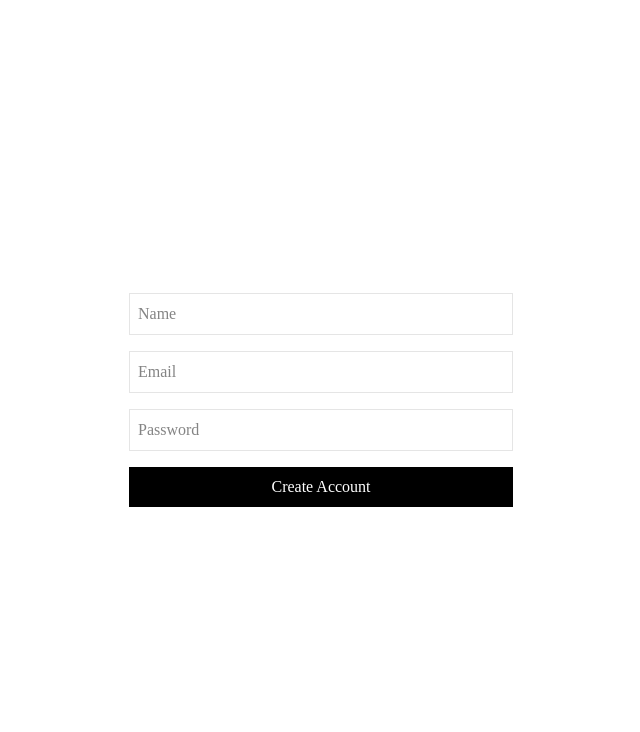
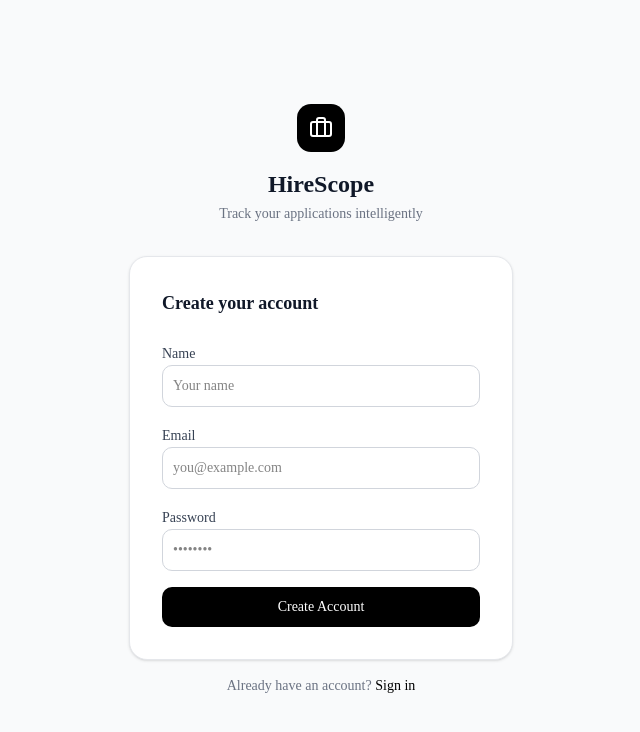
Before and after one commit to keerthana0403/hirescope, a Next.js app: page /signup in a window 1280 px wide. Shown: the top 732 px of the page, without its empty margins (319-959 px from the left). Built offline with nearby package versions, Linux system fonts and the light colour scheme.

Commit message:
feat: styled login and signup pages

```diff
--- a/app/(auth)/login/page.tsx
+++ b/app/(auth)/login/page.tsx
@@ -1,6 +1,8 @@
 import { LoginForm } from "@/components/auth/login-form";
 import { auth } from "@/lib/auth";
 import { redirect } from "next/navigation";
+import { Briefcase } from "lucide-react";
+import Link from "next/link";
 
 export default async function LoginPage() {
   const session = await auth();
@@ -8,9 +10,40 @@
   if (session?.user) {
     redirect("/dashboard");
   }
+
   return (
-    <div className="min-h-screen flex items-center justify-center">
-      <LoginForm />
+    <div className="min-h-screen flex items-center justify-center bg-gray-50">
+      <div className="w-full max-w-sm">
+        {/* Logo + Title */}
+        <div className="flex flex-col items-center mb-8">
+          <div className="bg-black rounded-xl p-3 mb-4">
+            <Briefcase className="text-white w-6 h-6" />
+          </div>
+          <h1 className="text-2xl font-bold text-gray-900">HireScope</h1>
+          <p className="text-sm text-gray-500 mt-1">
+            Track your applications intelligently
+          </p>
+        </div>
+
+        {/* Card */}
+        <div className="bg-white border border-gray-200 rounded-2xl p-8 shadow-sm">
+          <h2 className="text-lg font-semibold text-gray-900 mb-6">
+            Sign in to your account
+          </h2>
+          <LoginForm />
+        </div>
+
+        {/* Sign up link */}
+        <p className="text-center text-sm text-gray-500 mt-4">
+          Don't have an account?{" "}
+          <Link
+            href="/signup"
+            className="text-black font-medium hover:underline"
+          >
+            Create one
+          </Link>
+        </p>
+      </div>
     </div>
   );
 }
--- a/app/(auth)/signup/page.tsx
+++ b/app/(auth)/signup/page.tsx
@@ -1,9 +1,38 @@
 import { SignupForm } from "@/components/auth/signup-form";
+import { Briefcase } from "lucide-react";
+import Link from "next/link";
 
 export default function SignupPage() {
   return (
-    <div className="min-h-screen flex items-center justify-center">
-      <SignupForm />
+    <div className="min-h-screen flex items-center justify-center bg-gray-50">
+      <div className="w-full max-w-sm">
+        <div className="flex flex-col items-center mb-8">
+          <div className="bg-black rounded-xl p-3 mb-4">
+            <Briefcase className="text-white w-6 h-6" />
+          </div>
+          <h1 className="text-2xl font-bold text-gray-900">HireScope</h1>
+          <p className="text-sm text-gray-500 mt-1">
+            Track your applications intelligently
+          </p>
+        </div>
+
+        <div className="bg-white border border-gray-200 rounded-2xl p-8 shadow-sm">
+          <h2 className="text-lg font-semibold text-gray-900 mb-6">
+            Create your account
+          </h2>
+          <SignupForm />
+        </div>
+
+        <p className="text-center text-sm text-gray-500 mt-4">
+          Already have an account?{" "}
+          <Link
+            href="/login"
+            className="text-black font-medium hover:underline"
+          >
+            Sign in
+          </Link>
+        </p>
+      </div>
     </div>
   );
 }
--- a/components/auth/login-form.tsx
+++ b/components/auth/login-form.tsx
@@ -9,7 +9,6 @@
 
   async function handleSubmit(e: React.FormEvent<HTMLFormElement>) {
     e.preventDefault();
-
     setLoading(true);
     setError("");
 
@@ -32,29 +31,41 @@
   }
 
   return (
-    <form onSubmit={handleSubmit} className="w-full max-w-sm space-y-4">
+    <form onSubmit={handleSubmit} className="space-y-4">
+      <div className="space-y-1">
+        <label className="text-sm font-medium text-gray-700">Email</label>
         <input
           name="email"
           type="email"
-        placeholder="Email"
-        className="border p-2 w-full"
+          placeholder="you@example.com"
+          required
+          className="border border-gray-300 rounded-lg p-2.5 w-full text-sm focus:outline-none focus:ring-2 focus:ring-black focus:border-transparent"
         />
+      </div>
 
+      <div className="space-y-1">
+        <label className="text-sm font-medium text-gray-700">Password</label>
         <input
           name="password"
           type="password"
-        placeholder="Password"
-        className="border p-2 w-full"
+          placeholder="••••••••"
+          required
+          className="border border-gray-300 rounded-lg p-2.5 w-full text-sm focus:outline-none focus:ring-2 focus:ring-black focus:border-transparent"
         />
+      </div>
 
-      {error && <p className="text-red-500 text-sm">{error}</p>}
+      {error && (
+        <p className="text-red-500 text-sm bg-red-50 border border-red-200 rounded-lg px-3 py-2">
+          {error}
+        </p>
+      )}
 
       <button
         type="submit"
         disabled={loading}
-        className="bg-black text-white px-4 py-2 w-full"
+        className="bg-black text-white rounded-lg px-4 py-2.5 w-full text-sm font-medium hover:bg-gray-800 transition-colors disabled:opacity-50 disabled:cursor-not-allowed"
       >
-        {loading ? "Logging in..." : "Login"}
+        {loading ? "Signing in..." : "Sign in"}
       </button>
     </form>
   );
--- a/components/auth/signup-form.tsx
+++ b/components/auth/signup-form.tsx
@@ -4,11 +4,12 @@
 
 export function SignupForm() {
   const [loading, setLoading] = useState(false);
+  const [error, setError] = useState("");
 
   async function handleSubmit(e: React.FormEvent<HTMLFormElement>) {
     e.preventDefault();
-
     setLoading(true);
+    setError("");
 
     const formData = new FormData(e.currentTarget);
 
@@ -25,33 +26,58 @@
 
     if (response.ok) {
       window.location.href = "/login";
+    } else {
+      const data = await response.json();
+      setError(data.message || "Something went wrong. Please try again.");
     }
   }
 
   return (
-    <form onSubmit={handleSubmit} className="w-full max-w-sm space-y-4">
-      <input name="name" placeholder="Name" className="border p-2 w-full" />
+    <form onSubmit={handleSubmit} className="space-y-4">
+      <div className="space-y-1">
+        <label className="text-sm font-medium text-gray-700">Name</label>
+        <input
+          name="name"
+          placeholder="Your name"
+          required
+          className="border border-gray-300 rounded-lg p-2.5 w-full text-sm focus:outline-none focus:ring-2 focus:ring-black focus:border-transparent"
+        />
+      </div>
 
+      <div className="space-y-1">
+        <label className="text-sm font-medium text-gray-700">Email</label>
         <input
           name="email"
           type="email"
-        placeholder="Email"
-        className="border p-2 w-full"
+          placeholder="you@example.com"
+          required
+          className="border border-gray-300 rounded-lg p-2.5 w-full text-sm focus:outline-none focus:ring-2 focus:ring-black focus:border-transparent"
         />
+      </div>
 
+      <div className="space-y-1">
+        <label className="text-sm font-medium text-gray-700">Password</label>
         <input
           name="password"
           type="password"
-        placeholder="Password"
-        className="border p-2 w-full"
+          placeholder="••••••••"
+          required
+          className="border border-gray-300 rounded-lg p-2.5 w-full text-sm focus:outline-none focus:ring-2 focus:ring-black focus:border-transparent"
         />
+      </div>
+
+      {error && (
+        <p className="text-red-500 text-sm bg-red-50 border border-red-200 rounded-lg px-3 py-2">
+          {error}
+        </p>
+      )}
 
       <button
         type="submit"
         disabled={loading}
-        className="bg-black text-white px-4 py-2 w-full"
+        className="bg-black text-white rounded-lg px-4 py-2.5 w-full text-sm font-medium hover:bg-gray-800 transition-colors disabled:opacity-50 disabled:cursor-not-allowed"
       >
-        {loading ? "Creating..." : "Create Account"}
+        {loading ? "Creating account..." : "Create Account"}
       </button>
     </form>
   );
```
Lines whose indentation alone changed are shown as unchanged.
